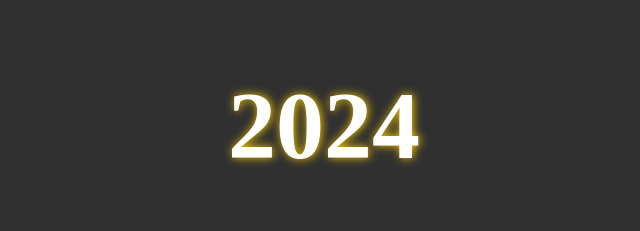
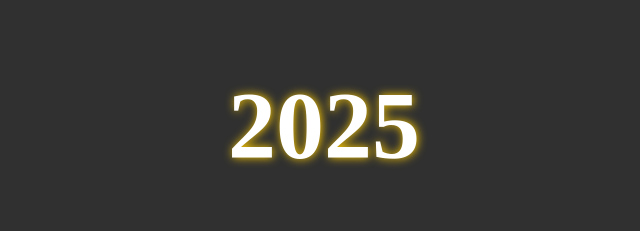
Before and after one commit to abasolutions/New-Year-s-countdown, a plain HTML site: page index.html in a window 1280 px wide. Shown: the part 184-415 px from the top of the page, without its empty margins (316-956 px from the left). Drawn offline with Linux system fonts and the light colour scheme.

Commit message:
Update index.html

```diff
--- a/index.html
+++ b/index.html
@@ -12,7 +12,7 @@
     </div>
     <div class="container" id="displayfirst">
         <h1>Countdown to...</h1>
-        <p>2024</p>
+        <p>2025</p>
         <div class="counter">
         <div class="days" id="days">00</div>
         <div class="hours" id="hours">00</div>
```
